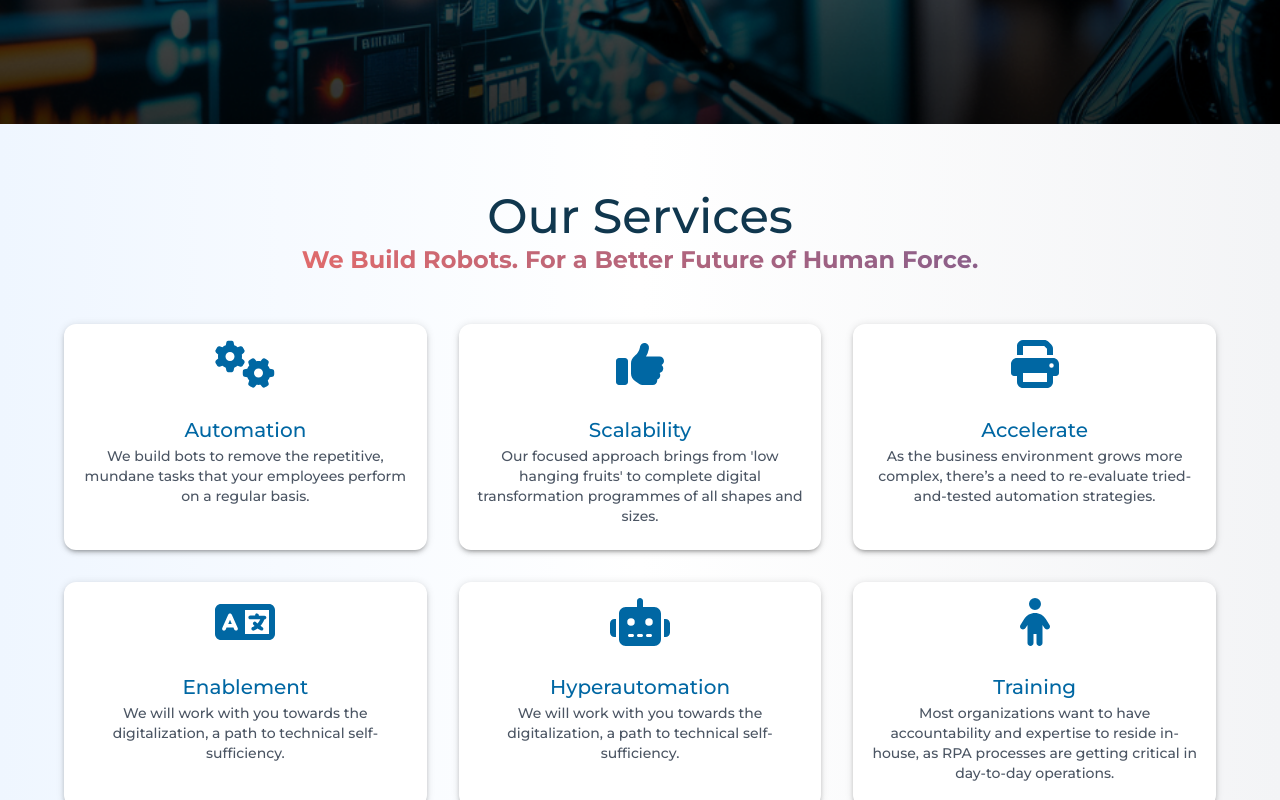
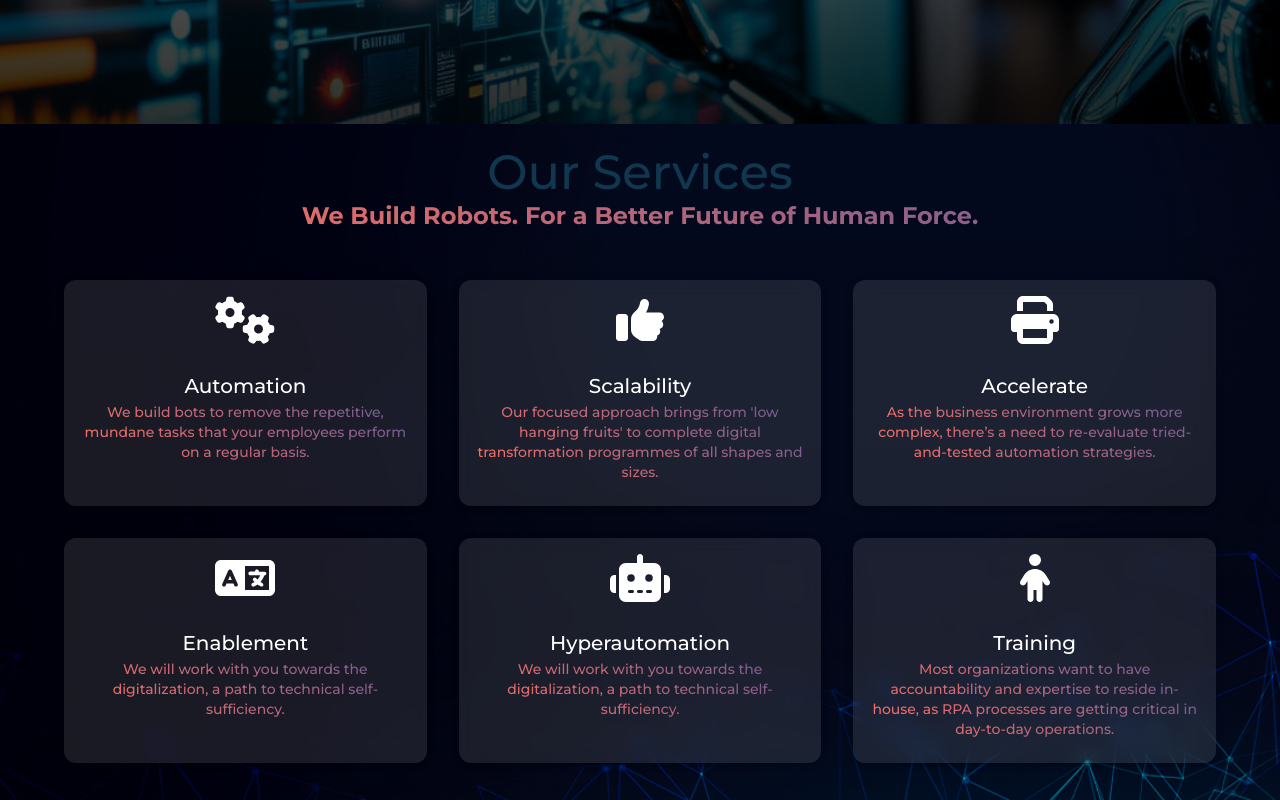
Before and after one commit to usmanashrafsiddiqi/BriskBoldIT-, a React (Vite) app: page / in a window 1280 px wide. Shown: the part 420-1220 px from the top of the page. Built offline with nearby package versions, Linux system fonts and the light colour scheme; what smooth-scroll would draw is missing.

Commit message:
fixing service section

```diff
--- a/src/pages/Services.jsx
+++ b/src/pages/Services.jsx
@@ -3,7 +3,6 @@ import { FontAwesomeIcon } from "@fortawesome/react-fontawesome";
 import { Container, Grid, Typography, Box, Card, CardContent } from "@mui/material";
 // Importing the required icons
 import { faCogs, faThumbsUp, faPrint, faLanguage, faChild, faRobot } from "@fortawesome/free-solid-svg-icons";
-
 
 export const Services = ({ data }) => {
 
@@ -17,20 +16,36 @@ export const Services = ({ data }) => {
     };
 
     return (
-        <div id="services" className="py-16 bg-gradient-to-r from-blue-50 via-white to-gray-100" style={{ marginBottom: '50px' }}>
+        <div
+            id="services"
+            style={{
+                marginBottom: '50px',
+                backgroundImage: `url("/assets/servicebantwo.jpg")`,
+                backgroundSize: 'cover',
+                padding: "20px",
+                minHeight: '100vh',
+            }}
+        >
             <Container>
                 {/* Section Title */}
                 <Box textAlign="center" mb={6}>
-                    <Typography variant="h3" className="text-4xl font-bold text-black-800"
+                    <Typography
+                        variant="h3"
+                        className="text-4xl font-bold text-black-800"
                         sx={{ fontWeight: 500 }}
                     >
                         Our Services
                     </Typography>
-                    <Typography variant="h5" className="text-lg text-gray-600 mt-4 font-meduim"
-                    style={{ background: 'linear-gradient(45deg, #FF6F61, #6B5B95)',
+                    <Typography
+                        variant="h5"
+                        className="text-lg text-gray-600 mt-4 font-medium"
+                        style={{
+                            background: 'linear-gradient(45deg, #FF6F61, #6B5B95)',
                             WebkitBackgroundClip: 'text',
                             color: 'transparent',
-                        fontWeight: 'bold'}}  >
+                            fontWeight: 'bold'
+                        }}
+                    >
                         We Build Robots. For a Better Future of Human Force.
                     </Typography>
                 </Box>
@@ -39,9 +54,7 @@ export const Services = ({ data }) => {
                 <Grid container spacing={4} justifyContent="center">
                     {data
                         ? data.map((service, i) => {
-
                               const icon = iconMapping[service.icon] || faCogs;
-
                               return (
                                   <Grid item xs={12} sm={6} md={4} key={`${service.name}-${i}`}>
                                       <Card
@@ -51,30 +64,54 @@ export const Services = ({ data }) => {
                                               height: "100%",
                                               display: "flex",
                                               flexDirection: "column",
+                                              // Hover effect to slightly scale the card
                                               "&:hover": {
+                                                  transform: "scale(1.05)",
                                                   boxShadow: 6,
-                                                transform: "scale(1.05)",
                                                   transition: "all 0.3s ease",
-                                            },
+                                              }
+                                          }}
+                                          style={{
+                                              // Transparent background for the card
+                                              background: "rgba(255, 255, 255, 0.1)",
+                                              backdropFilter: "blur(10px)",
+                                              border: "none",
                                           }}
                                       >
-                                        <CardContent className="text-center py-6 px-4 flex-grow">
+                                          <CardContent
+                                              className="text-center py-6 px-4 flex-grow"
+                                              style={{ color: 'white' }}
+                                          >
                                               {/* Icon */}
                                               <Box mb={3}>
                                                   <FontAwesomeIcon
                                                       icon={icon}
-                                                    className="text-indigo-600 "
-                                                    style={{ fontSize: "3rem", color: "#0067A3" }}
+                                                      style={{
+                                                          fontSize: "3rem",
+                                                          color: "white",
+                                                      }}
                                                   />
                                               </Box>
 
-
-                                            <Typography variant="h6" className="text-xl font-medium text-gray-800 mb-2"
-                                          style={{ color: "#0067A3" }}  >
+                                              {/* Service Title */}
+                                              <Typography
+                                                  variant="h6"
+                                                  className="text-xl font-medium mb-2"
+                                                  style={{ color: 'white' }}
+                                              >
                                                   {service.name}
                                               </Typography>
-                                            <Typography variant="body2" className="text-gray-600"
-                                                style={{ fontWeight: "500" }}>
+
+                                              {/* Service Description */}
+                                              <Typography
+                                                  variant="body2"
+                                                  style={{
+                                                      background: 'linear-gradient(45deg, #FF6F61, #6B5B95)',
+                                                      WebkitBackgroundClip: 'text',
+                                                      color: 'transparent',
+                                                      fontWeight: "500"
+                                                  }}
+                                              >
                                                   {service.text}
                                               </Typography>
                                           </CardContent>
```
Also changed, not shown: public/assets/servicebantwo.jpg (added), public/assets/servicebg.jpg (added). Lines whose indentation alone changed are shown as unchanged.
